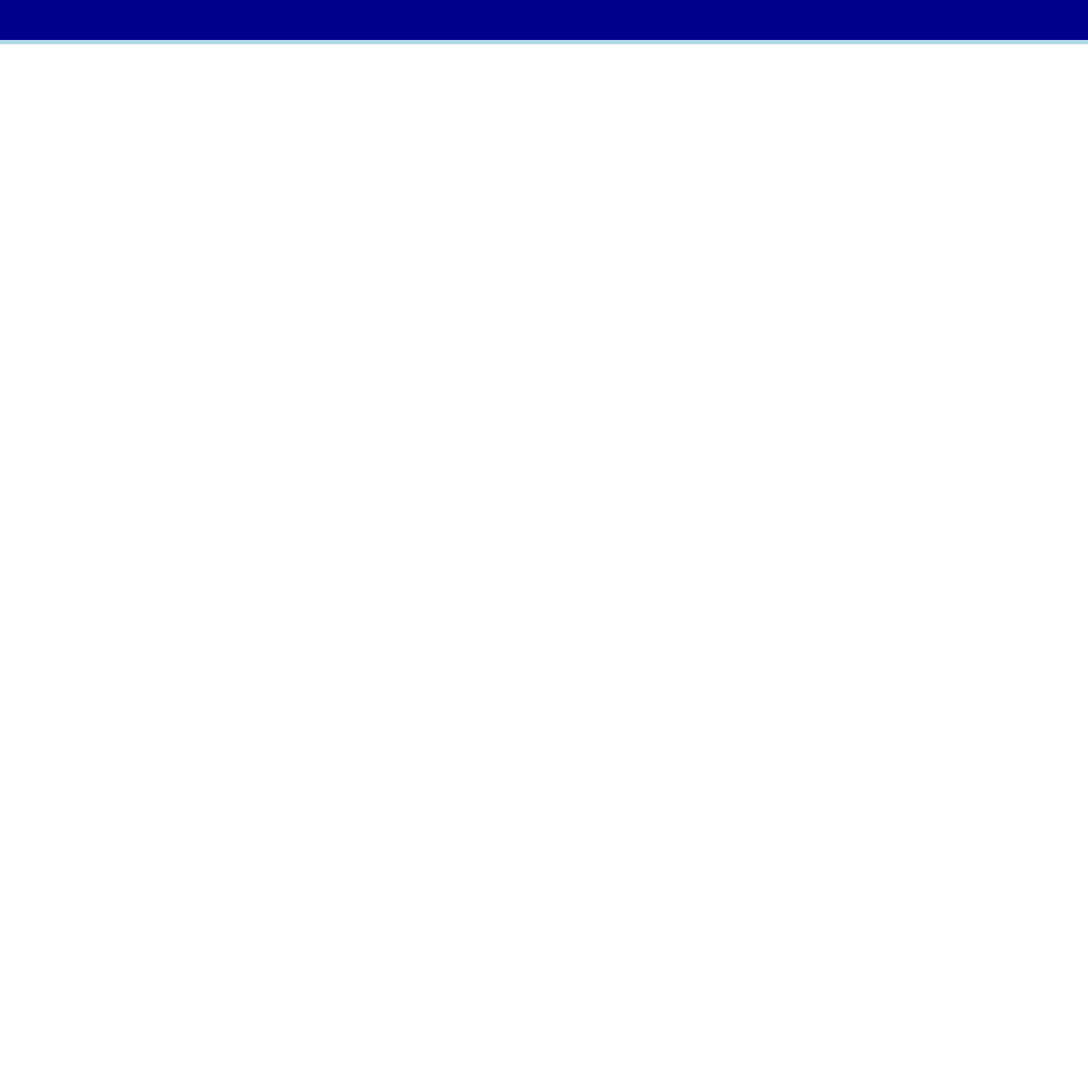
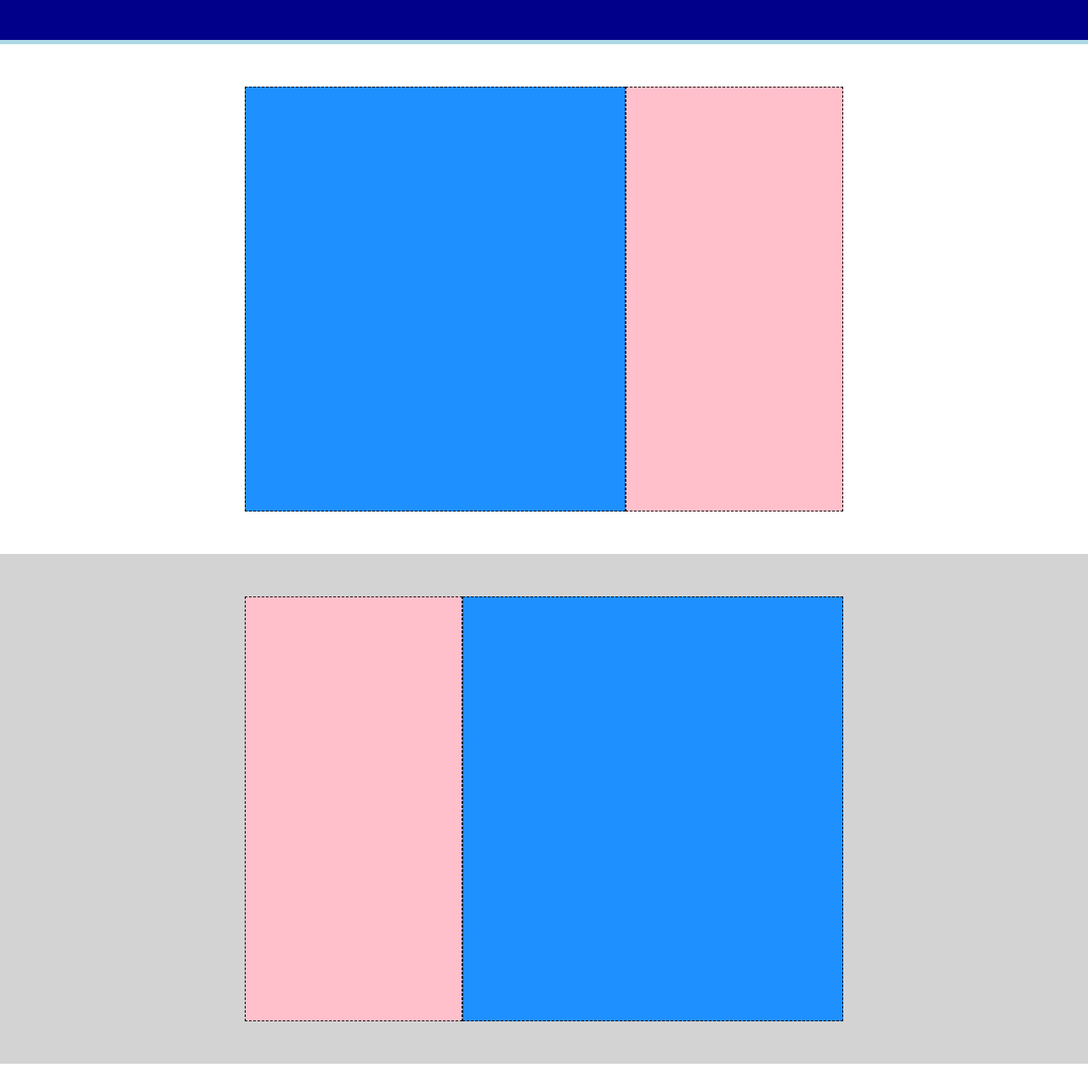
Before and after one commit to defendimattia/htmlcss-struttura-discord, a plain HTML site: page index.html in a window 1280 px wide. Shown: the part 503-1780 px from the top of the page at 85% size. Before the commit the page ends 800 px from the top, so only its background shows below. Drawn offline with Linux system fonts and the light colour scheme.

Commit message:
feat: added 3 main sections

```diff
--- a/css/style.css
+++ b/css/style.css
@@ -63,16 +63,42 @@
 
 .one-box-section {
     background-color: #00008b;
-    padding: 50px 0 50px 0;
+    padding: 50px 25% 50px 25%;
     margin-top: 10px;
 }
 
 .box {
     background-color: #ffc0cb;
     height: 400px;
-    margin: 0 25% 0 25%;
 }
 
 /*****************/
 /****** MAIN *****/
 /*****************/
+
+.two-boxes-section {
+    display: flex;
+    justify-content: center;
+    padding: 50px 0;
+    background-color: #ffffff;
+}
+
+.box1 {
+    background-color: #1e90ff;
+    flex-basis: 35%;
+    height: 500px;
+}
+
+.box2 {
+    background-color: #ffc0cb;
+    flex-basis: 20%;
+    height: 500px;
+}
+
+.two-boxes-section2 {
+    display: flex;
+    justify-content: center;
+    padding: 50px 0;
+    background-color: #d3d3d3;
+    flex-direction: row-reverse;
+}
--- a/index.html
+++ b/index.html
@@ -36,7 +36,7 @@
             <div class="header-login border">login</div>
         </nav>
 
-        <!-- header section  -->
+        <!-- header box section  -->
          <section class="one-box-section">
 
             <div class="box border">
@@ -49,7 +49,32 @@
 
     <main>
 
+        <!-- first section -->
+        <section class="two-boxes-section">
+            <div class="box1 border">
+            </div>
 
+            <div class="box2 border">
+            </div>
+        </section>
+
+        <!-- second section  -->
+        <section class="two-boxes-section2">
+            <div class="box1 border">
+            </div>
+
+            <div class="box2 border">
+            </div>
+        </section>
+
+        <!-- third section -->
+        <section class="two-boxes-section">
+            <div class="box1 border">
+            </div>
+
+            <div class="box2 border">
+            </div>
+        </section>
 
     </main>
 
```
